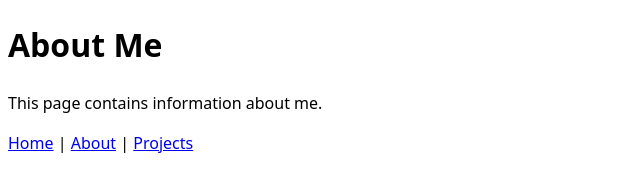
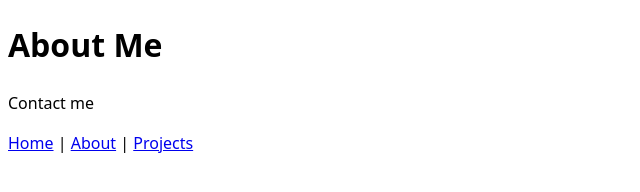
Before and after one commit to jgu0453/portfolio, a plain HTML site: page contact/index.html in a window 1280 px wide. Shown: the whole page, without its empty margins (0-640 px from the left). Drawn offline with Linux system fonts and the light colour scheme; files that its build step writes are made by us from their sources.

Commit message:
Update index.html

```diff
--- a/contact/index.html
+++ b/contact/index.html
@@ -8,7 +8,7 @@
 </head>
 <body>
     <h1>About Me</h1>
-    <p>This page contains information about me.</p>
+    <p>Contact me</p>
     <nav>
         <a href="index.html">Home</a> |
         <a href="about.html">About</a> |
```
